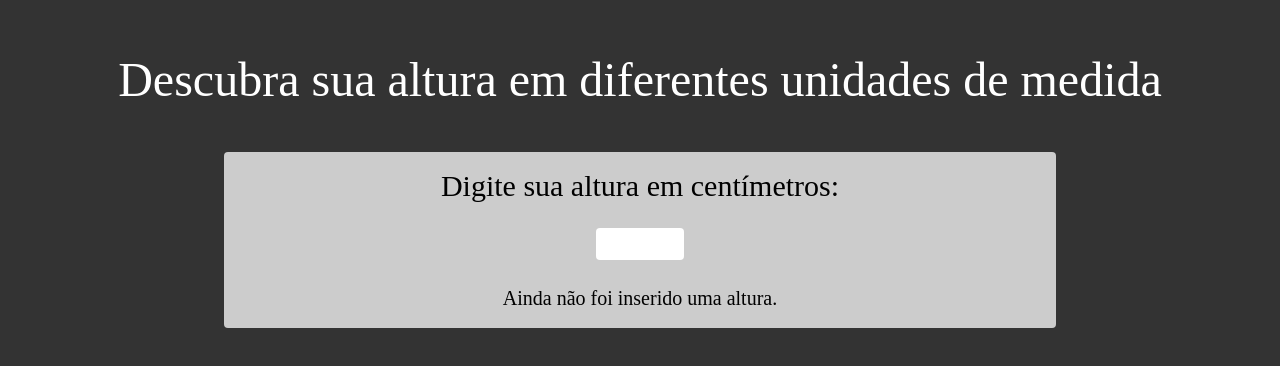
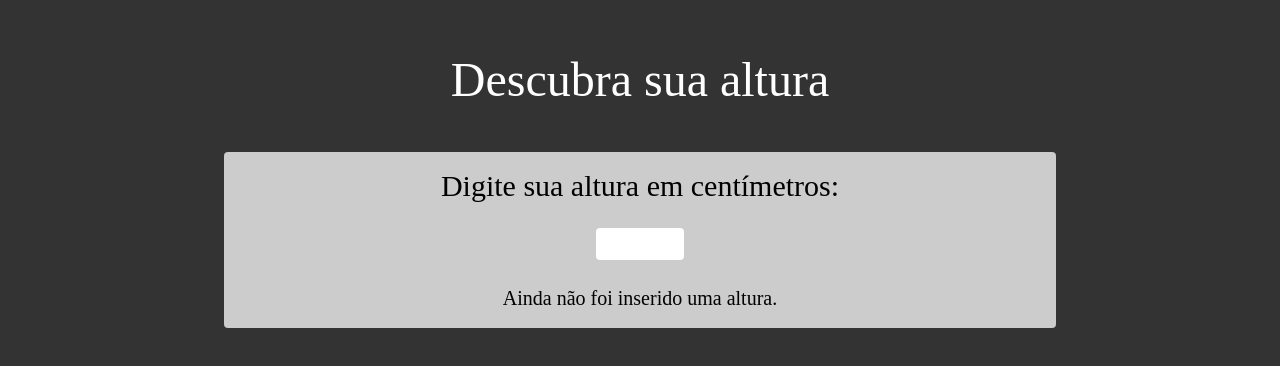
Before and after one commit to VLira96/Altura-em-cm-para-outras-escalas, a React (Create React App) app: page / in a window 1280 px wide. Shown: the top 366 px of the page. Built offline with nearby package versions, Linux system fonts and the light colour scheme.

Commit message:
ajustando o titulo kkkkkk

```diff
--- a/src/components/header.tsx
+++ b/src/components/header.tsx
@@ -2,7 +2,7 @@ const Header = () => {
     return (
         <header className="flex justify-center lg:m-12 m-4 pt-2">
             <h1 className="text-white lg:text-5xl text-4xl">
-                Descubra sua altura em diferentes unidades de medida
+                 Descubra sua altura {/*em diferentes unidades de medida */}
             </h1>
         </header>
     );
```
